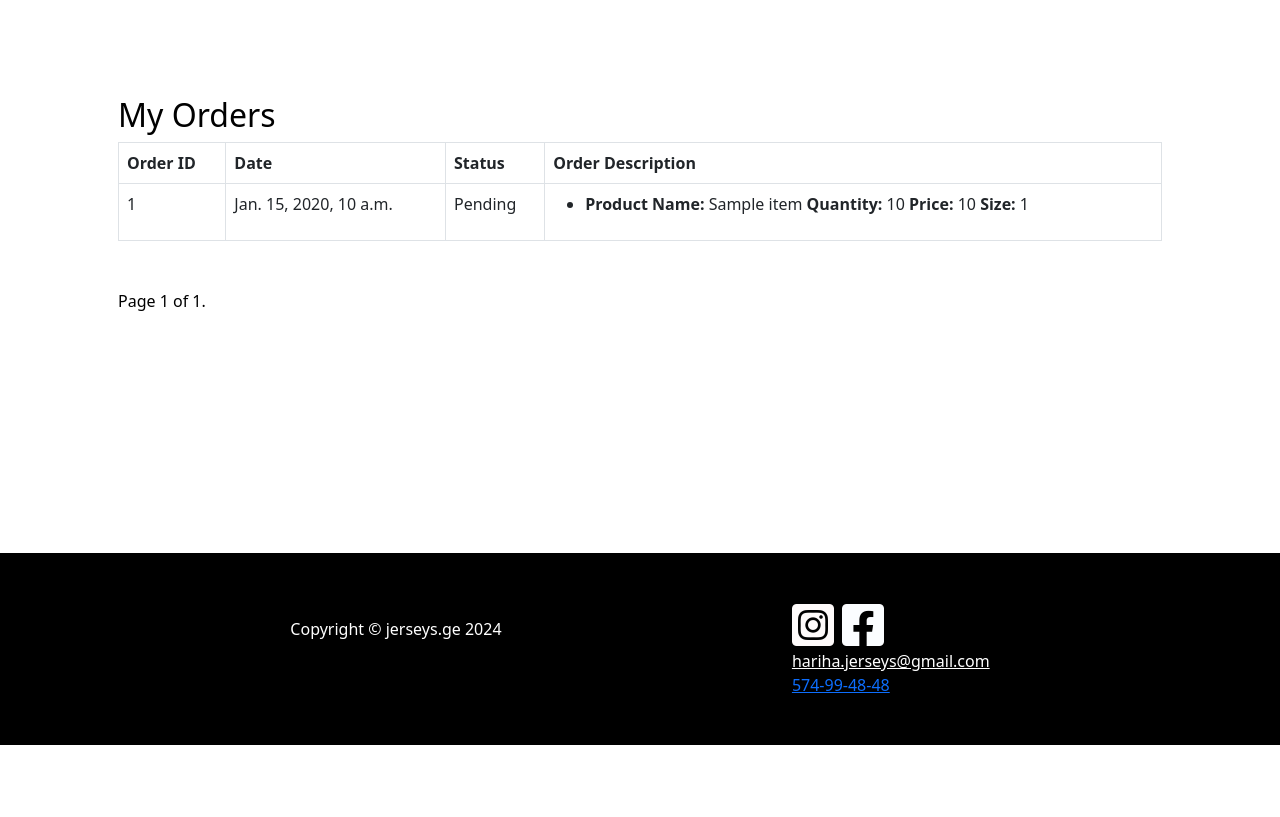
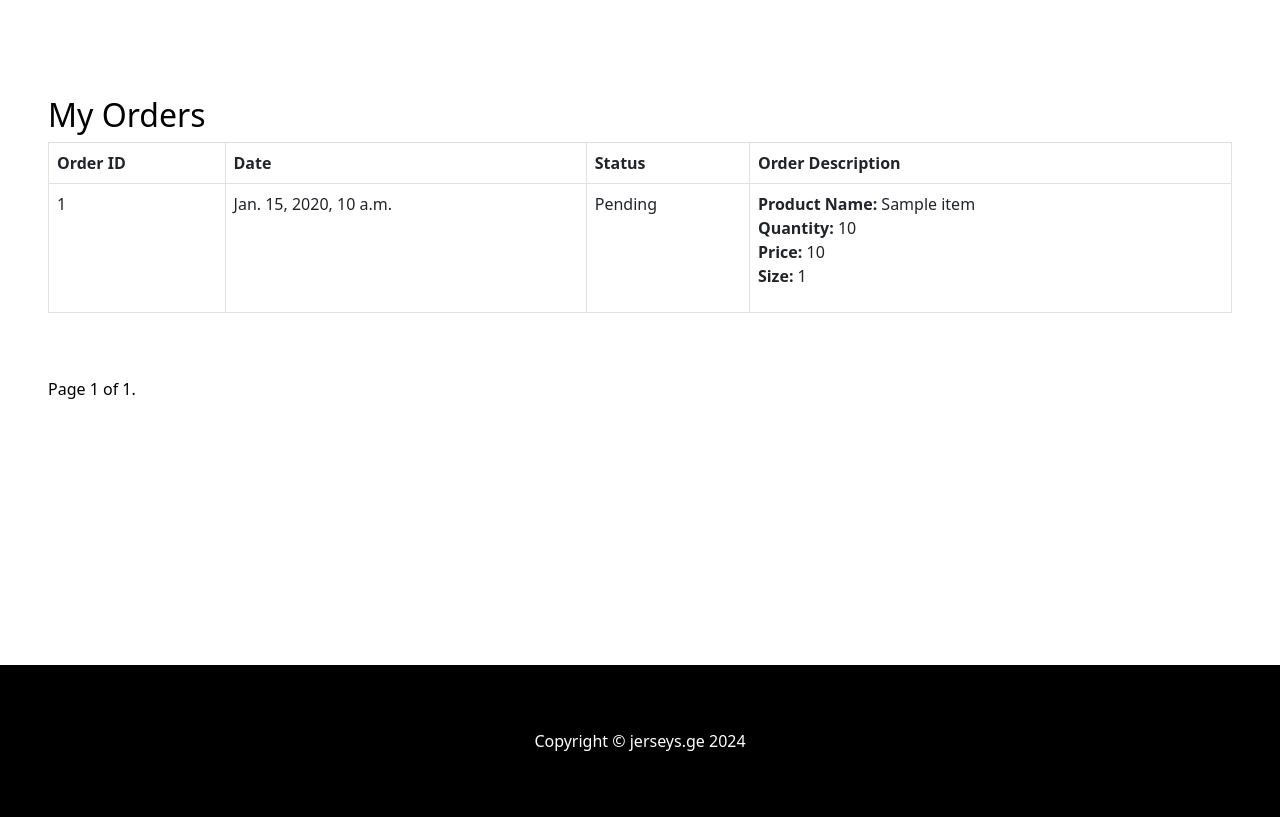
Before and after one commit to merab7/kharikha_trans, a Django app: template customers/templates/my_orders.html in a window 1280 px wide. Shown: the part 119-936 px from the top of the page. Before the commit the page ends 864 px from the top, so only its background shows below. Run offline with Django 3.2, Linux system fonts and the light colour scheme; the template is opened without the code that fills it: most values are stand-ins (such as "Sample title", 1, 10 or a date in 2020); some libraries are stand-ins or nearby versions.

```diff
--- a/customers/templates/my_orders.html
+++ b/customers/templates/my_orders.html
@@ -1,10 +1,13 @@
-{% extends 'base.html' %} {% block content %}<!---->
+{% extends 'base.html' %}
+{% block content %}
+<!---->
 {% load i18n %}
 
 <!-- my_orders.html -->
 
-<div class="container text-black  p-5 mt-5">
+<div class="container-fluid text-black p-5 mt-5">
   <h2>{% trans "My Orders" %}</h2>
+  <div class="table-responsive">
     <table class="table table-bordered">
       <thead>
         <tr>
@@ -25,13 +28,13 @@
           <td>{% trans "Pending" %}</td>
           {% endif %}
           <td>
-          <ul>
+            <ul class="list-unstyled">
               {% for item in order_data.order_desc %}
               <li>
-              <strong>Product Name:</strong> {{ item.product_name }}
-              <strong>Quantity:</strong> {{ item.quantity }}
-              <strong>Price:</strong> {{ item.price }}
-              <strong>Size:</strong> {{item.size }}
+                <strong>{% trans "Product Name:" %}</strong> {{ item.product_name }}<br>
+                <strong>{% trans "Quantity:" %}</strong> {{ item.quantity }}<br>
+                <strong>{% trans "Price:" %}</strong> {{ item.price }}<br>
+                <strong>{% trans "Size:" %}</strong> {{item.size }}<br>
               </li>
               {% endfor %}
             </ul>
@@ -40,28 +43,26 @@
         {% endfor %}
       </tbody>
     </table>
+  </div>
   <!-- Pagination controls -->
   <div class="pagination mt-5 mb-5">
     <span class="step-links">
       {% if page_obj.has_previous %}
       <a href="?page=1">&laquo; {% trans "first" %}</a>
-      <a href="?page={{ page_obj.previous_page_number }}"
-        >{% trans "previous" %}</a
-      >
+      <a href="?page={{ page_obj.previous_page_number }}">{% trans "previous" %}</a>
       {% endif %}
 
       <span class="current">
         {% trans "Page" %} {{ page_obj.number }} {% trans "of" %}
-        <!--  -->
         {{ page_obj.paginator.num_pages }}.
       </span>
 
       {% if page_obj.has_next %}
-      <a href="?page={{ page_obj.next_page_number }}">next</a>
+      <a href="?page={{ page_obj.next_page_number }}">{% trans "next" %}</a>
       <a href="?page={{ page_obj.paginator.num_pages }}">last &raquo;</a>
       {% endif %}
     </span>
   </div>
 </div>
-<br /><br /><br /><br /><br /><br />
+<br /><br /><br /><br /><br /><br /><br>
 {% endblock %}
--- a/store/templates/base.html
+++ b/store/templates/base.html
@@ -141,14 +141,14 @@
 
 
           <div class="d-flex justify-content-center p-2 ">
-            <div class="mt-6">
+            <div class="mt-8">
               <div class="header-icon text-white ">
                 <div>
                   <a
                     href="{% url 'cart_sum' %}"
                     class="btn cart-link d-flex align-items-center"
                   >
-                    <i class="bi-cart-fill me-1 fs-5 text-white"></i>
+                    <i class="bi-cart-fill me-1 fs-6 text-white"></i>
                     <span
                       class="badge bg-dark text-white ms-1 fs-6 rounded-pill"
                       id="cart_count"
@@ -167,7 +167,7 @@
               {% if user.is_authenticated %}
               <div class="widget-text icon alt-font">
                 <a href="{% url 'profile' %}">
-                  <i class="fas fa-user d-inline-block ml-2 fs-5 text-white me-5px"></i>
+                  <i class="fas fa-user d-inline-block ml-2 fs-6 text-white me-5px"></i>
                   <span class="d-none d-xxl-inline-block text-white fs-5">
                     {% trans "Account" %}
                   </span>
@@ -247,32 +247,6 @@
         <p class="mt-3 text-center text-white">
           Copyright &copy; jerseys.ge {{ 2024 }}
         </p>
-        <div>
-        <div class="d-flex justify-content-start gap-2">
-        <div>
-          <a href="https://www.instagram.com/your_instagram_page/" target="_blank">
-            <i class="fab fa-instagram-square fa-3x" style="color: #fefafa"></i>
-          </a>
-        </div>
-        <div>
-          <a href="https://www.facebook.com/Harihacom" target="_blank">
-            <i class="fab fa-facebook-square fa-3x" style="color: #fbfdff"></i>
-          </a>
-        </div>
-      </div>
-      <div>
-        <div class="w-100 d-block text-white">
-          <a href="mailto:info@yourdomain.com" class="fs-16  text-white">hariha.jerseys@gmail.com</a><br>
-
-      </div>
-      </div>
-      <div>
-        <div class="w-100 d-block text-white">
-          <span class="d-block"><a href="tel:1800222000">574-99-48-48</a></span>
-
-      </div>
-      </div>
-      </div>
       </div>
 
     </footer>
--- a/store/templates/details.html
+++ b/store/templates/details.html
@@ -2,7 +2,7 @@
 {% block content %}
 {% load i18n %}
 
-<div class="container mt-5 p-3 p-md-5">
+<div class="container mt-5 sm-mt-18 p-3 p-md-5">
   <div class="row product-row">
     <div class="col-md-6 mb-4 mb-md-0 mt-6">
       <div id="carouselExampleIndicators" class="carousel slide" data-bs-ride="carousel">
```
Also changed, not shown: 2 other files. Lines whose indentation alone changed are shown as unchanged.
